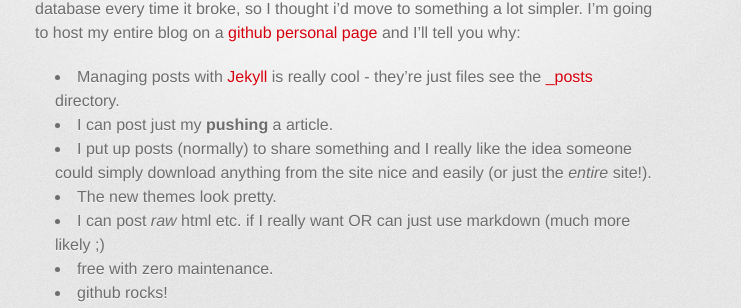
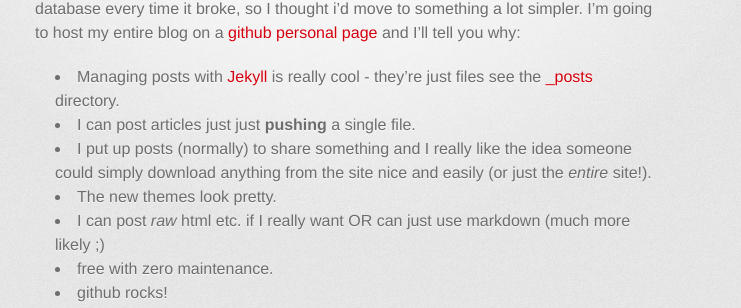
Before and after one commit to farproc/farproc.github.com, a Jekyll site: the page built from _posts/2012-07-04-Welcome.md, in a window 1280 px wide. Shown: the part 357-665 px from the top of the page, without its empty margins (295-1036 px from the left). Built offline with Jekyll 4.4.1, drawn with Linux system fonts in a browser that asks for light colours; some web fonts are replaced.

Commit message:
typo in the welcome article

```diff
--- a/_posts/2012-07-04-Welcome.md
+++ b/_posts/2012-07-04-Welcome.md
@@ -8,7 +8,7 @@ title: Welcome to my new blog
 I've had a wordpress blog for years - didn't make a huge amount of posts, but I had one nether the less. I got bored with upgrading wordpress and having to tweak the database every time it broke, so I thought i'd move to something a lot simpler. I'm going to host my entire blog on a [github personal page](http://pages.github.com/) and I'll tell you why:
 
 * Managing posts with [Jekyll](https://github.com/mojombo/jekyll/) is really cool - they're just files see the [\_posts](https://github.com/farproc/farproc.github.com/tree/master/_posts/) directory.
-* I can post just my __pushing__ a article.
+* I can post articles just just __pushing__ a single file.
 * I put up posts (normally) to share something and I really like the idea someone could simply download anything from the site nice and easily (or just the _entire_ site!).
 * The new themes look pretty.
 * I can post _raw_ html etc. if I really want OR can just use markdown (much more likely ;)
```
